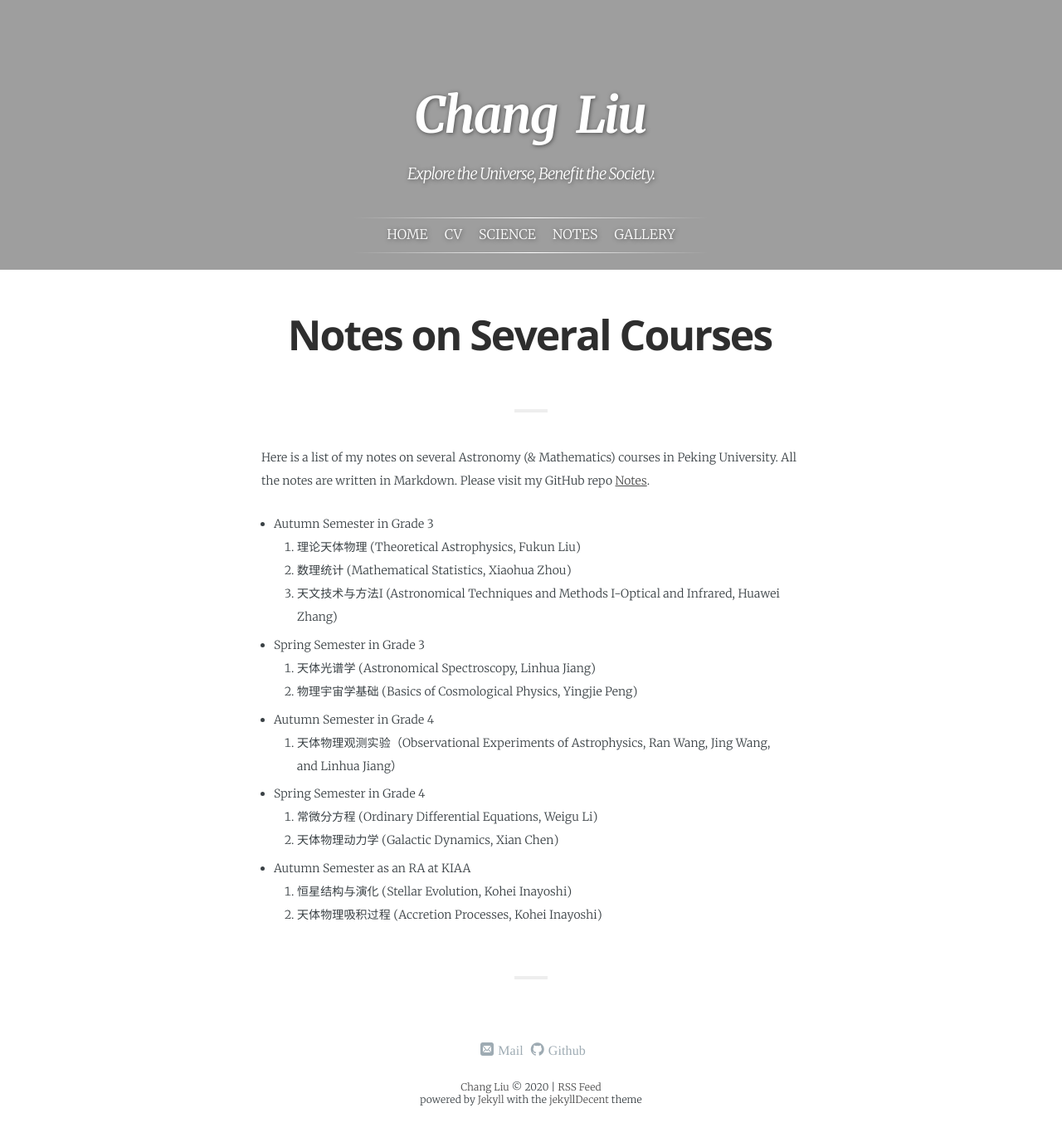
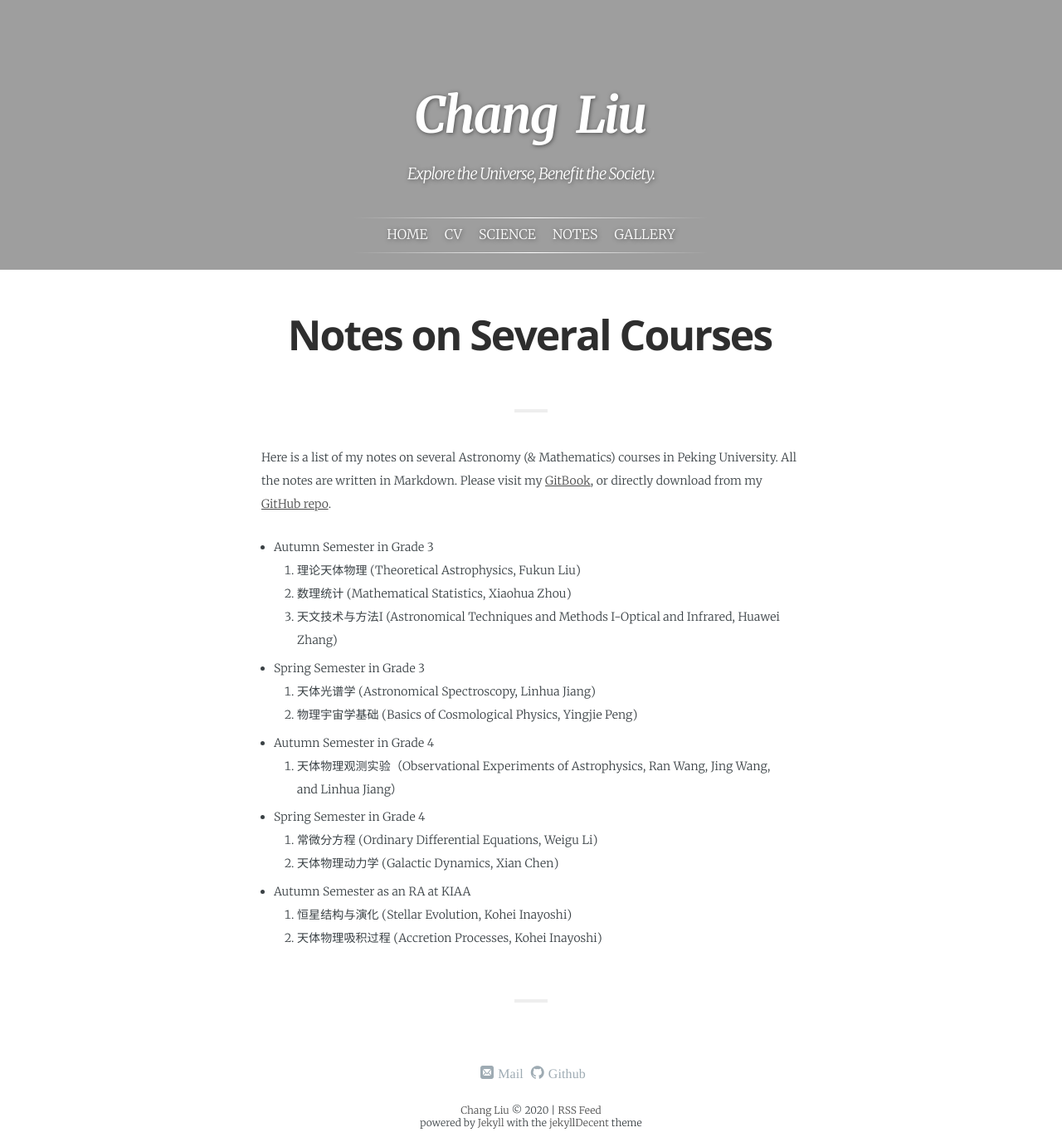
Before and after one commit to slowdivePTG/slowdivePTG.github.io, a Jekyll site: the page built from _pages/Notes.md, in a window 1280 px wide. Shown: the whole page at 83% size. Built offline with Jekyll 4.4.1, drawn with Linux system fonts in a browser that asks for light colours; some web fonts are replaced; a script that is not in the unit is left out; before the commit the page ends 1354 px from its top, so only the background shows below that.

Commit message:
Update Notes.md

```diff
--- a/_pages/Notes.md
+++ b/_pages/Notes.md
@@ -6,7 +6,7 @@ menutitle: Notes
 title:     Notes on Several Courses
 ---
 
-Here is a list of my notes on several Astronomy (& Mathematics) courses in Peking University. All the notes are written in Markdown. Please visit my GitHub repo [Notes](https://github.com/slowdivePTG/Notes).
+Here is a list of my notes on several Astronomy (& Mathematics) courses in Peking University. All the notes are written in Markdown. Please visit my [GitBook](https://slowdiveptg.gitbook.io/notes/), or directly download from my [GitHub repo](https://github.com/slowdivePTG/Notes).
 
 - Autumn Semester in Grade 3
 1. 理论天体物理 (Theoretical Astrophysics, Fukun Liu)
```
